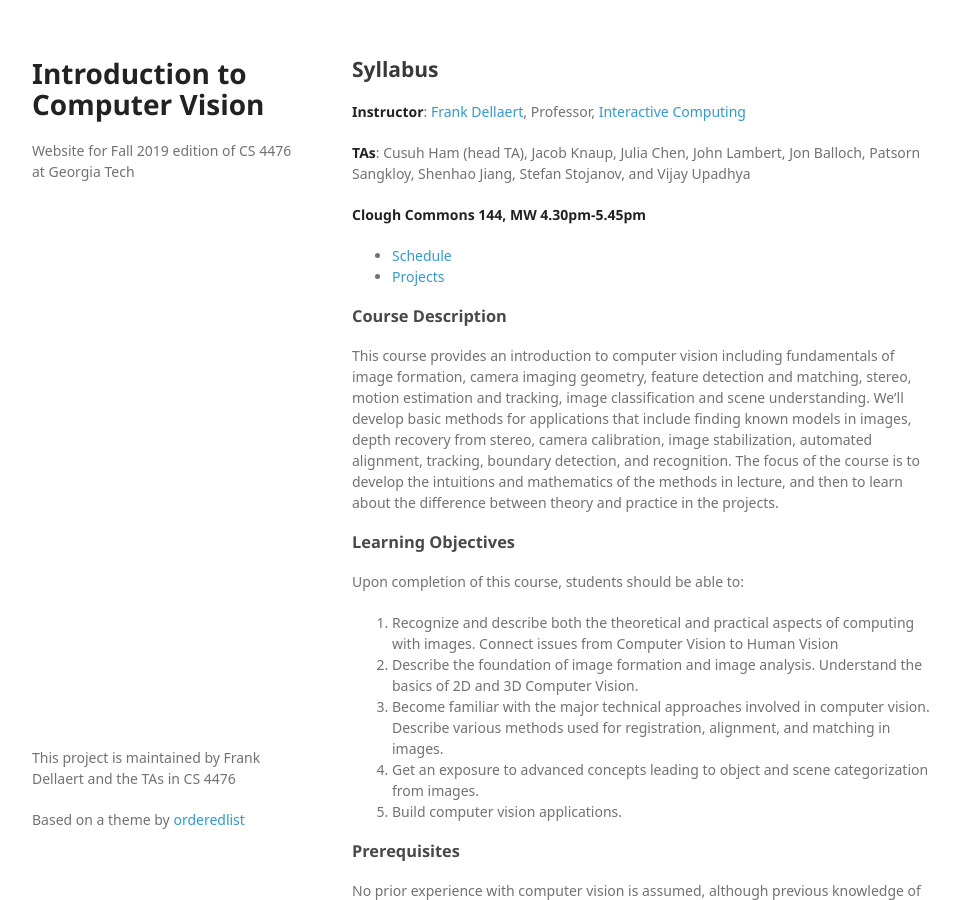
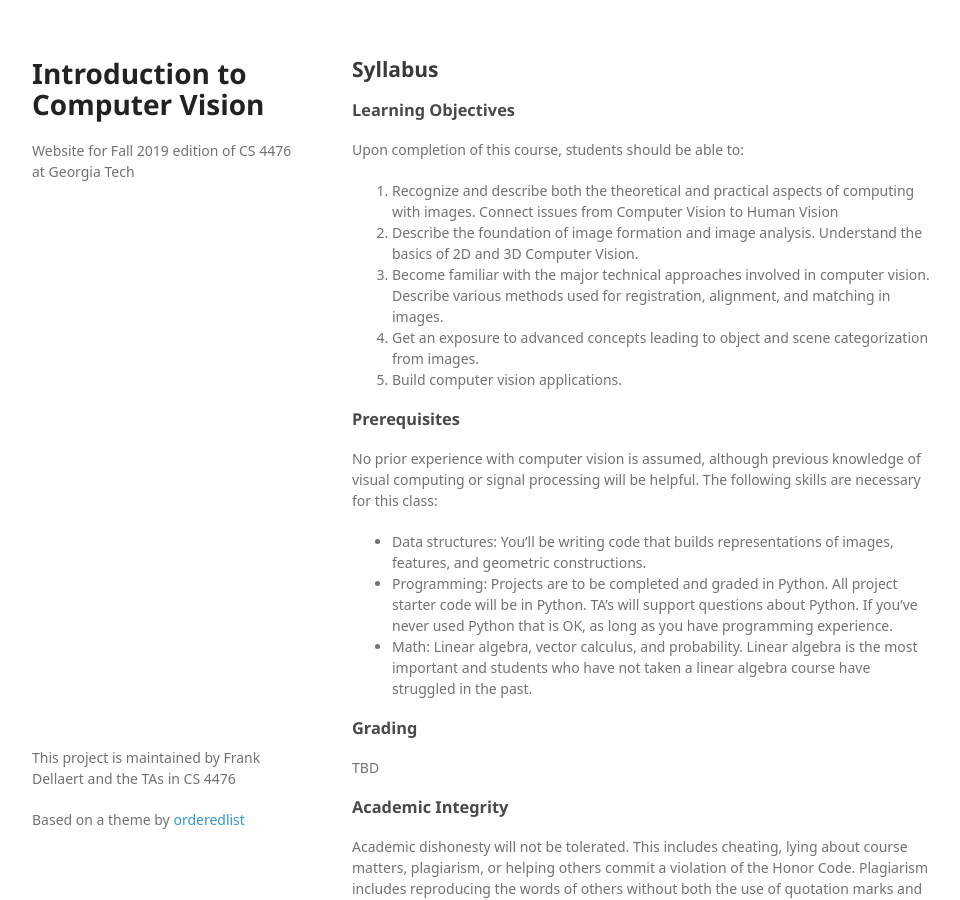
Before and after one commit to dellaert/19F-4476, a Jekyll site: the page built from syllabus.md, in a window 1280 px wide and 900 px high. Shown: the whole window, without its empty margins (158-1118 px from the left). Built offline with Jekyll 4.4.1, drawn with Linux system fonts in a browser that asks for light colours; some web fonts are replaced.

Commit message:
Update syllabus.md

```diff
--- a/syllabus.md
+++ b/syllabus.md
@@ -4,18 +4,6 @@ title: Syllabus
 ---
 
 ## Syllabus
-
-**Instructor**: [Frank Dellaert](http://www.dellaert.com/), Professor, [Interactive Computing](https://ic.gatech.edu/)
-
-**TAs**: Cusuh Ham (head TA), Jacob Knaup, Julia Chen,  John Lambert,  Jon Balloch, Patsorn Sangkloy,  Shenhao Jiang, Stefan Stojanov, and Vijay Upadhya
-
-**Clough Commons 144, MW 4.30pm-5.45pm**
-
-* [Schedule](schedule.html)
-* [Projects](projects.html)
-
-### Course Description
-This course provides an introduction to computer vision including fundamentals of image formation, camera imaging geometry, feature detection and matching, stereo, motion estimation and tracking, image classification and scene understanding. We'll develop basic methods for applications that include finding known models in images, depth recovery from stereo, camera calibration, image stabilization, automated alignment, tracking, boundary detection, and recognition. The focus of the course is to develop the intuitions and mathematics of the methods in lecture, and then to learn about the difference between theory and practice in the projects.
 
 ### Learning Objectives
 Upon completion of this course, students should be able to:
```
